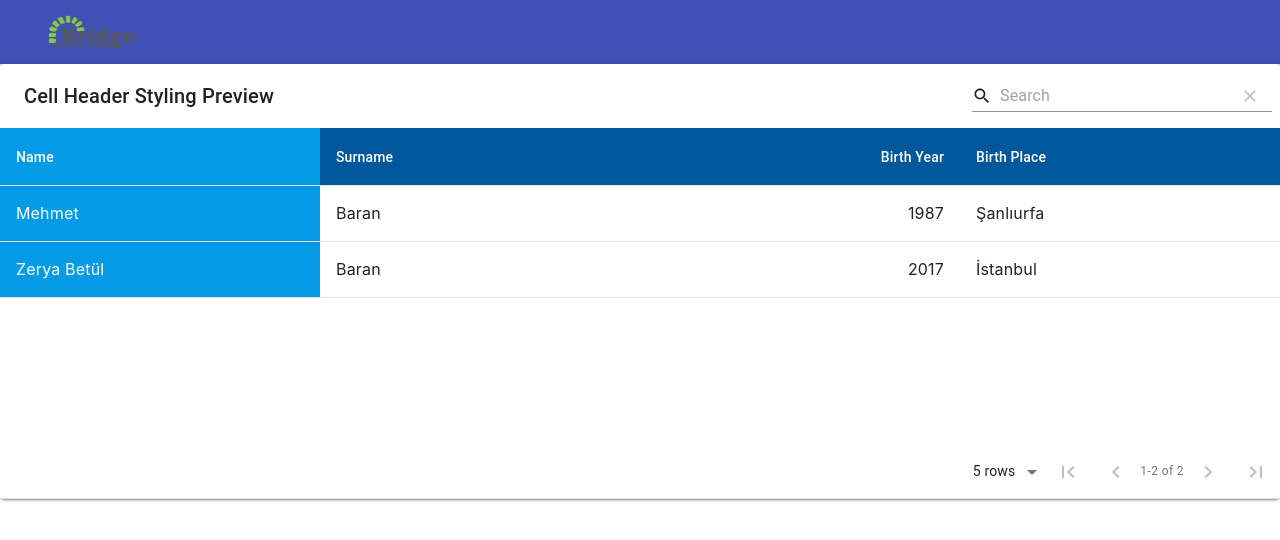
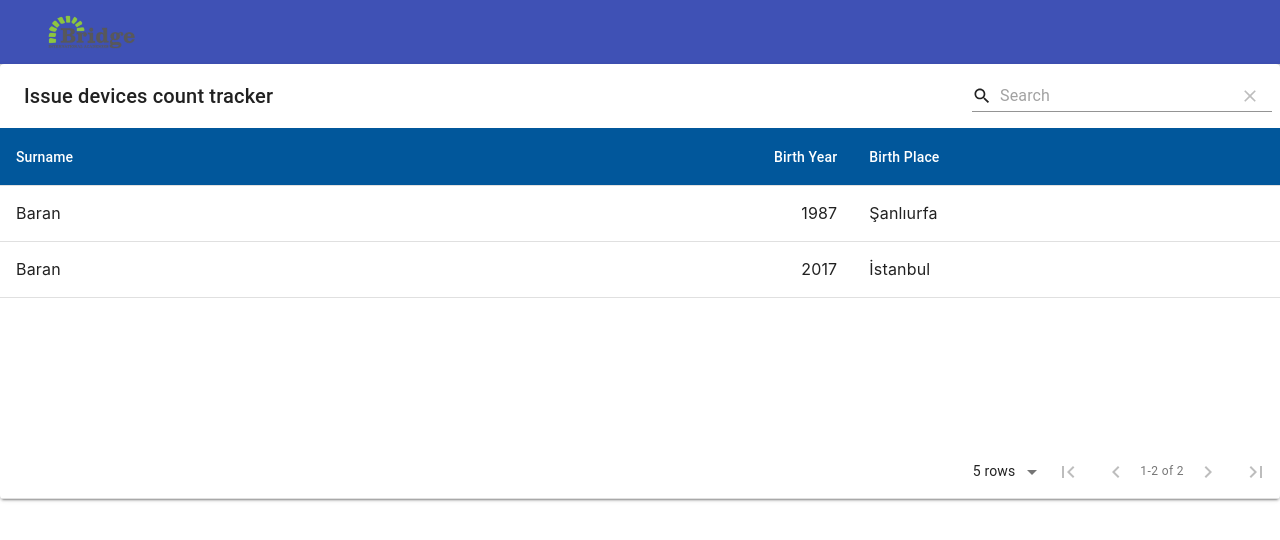
Before and after one commit to aviboot92/productServiceTable, a React (Create React App) app: page / in a window 1280 px wide. Shown: the top 540 px of the page. Built offline with nearby package versions, Linux system fonts and the light colour scheme.

Commit message:
SchoolIds array is generated successfully

```diff
--- a/src/App.js
+++ b/src/App.js
@@ -10,14 +10,14 @@ const App = () => {
   const [data, setData] = useState([]);
 
   useEffect(() => {
-    const data = datainfo();
-    setData(data);
+    const res = datainfo();
+    setData(res);
   }, []);
 
   return (
     <Fragment>
       <NavBar />
-      <Table data={data} />
+      <Table dataInfo={data} />
     </Fragment>
   );
 }
--- a/src/components/layout/Table/Table.jsx
+++ b/src/components/layout/Table/Table.jsx
@@ -1,4 +1,4 @@
-import React from 'react';
+import React, {useState, useEffect} from 'react';
 import MaterialTable from 'material-table';
 import { forwardRef } from 'react';
 
@@ -38,24 +38,30 @@ const tableIcons = {
     ViewColumn: forwardRef((props, ref) => <ViewColumn {...props} ref={ref} />)
   };
 
- export default function Table(props) {
+ export default function Table({dataInfo}) {
+
+    const [columns, setColumns] = useState([]);
+    const [data, setData] = useState([]);
+
+    useEffect(() =>{
+        const schoolIDs = getSchoolIdsList(dataInfo);
+        console.log(schoolIDs);
+    }, [dataInfo]);
+
+    const getSchoolIdsList = dataInfo =>{
+        const schoolIDs = [];
+        dataInfo.forEach((item) => {
+            if(schoolIDs.indexOf(item.academyId) === -1) schoolIDs.unshift(item.academyId);
+        });
+        return schoolIDs
+    }
 
     return (
-    <div style={{'margin-top': "20"}}>
+    <div>
       <MaterialTable
-        title="Cell Header Styling Preview"
+        title="Issue devices count tracker"
         icons={tableIcons}
         columns={[
-          {
-            title: 'Name', field: 'name',
-            cellStyle: {
-              backgroundColor: '#039be5',
-              color: '#FFF'
-            },
-            headerStyle: {
-              backgroundColor: '#039be5',
-            }
-          },
           { title: 'Surname', field: 'surname' },
           { title: 'Birth Year', field: 'birthYear', type: 'numeric' },
           {
```
